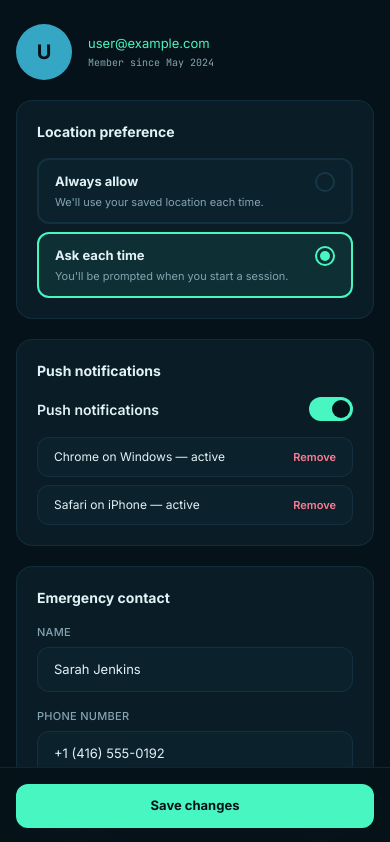
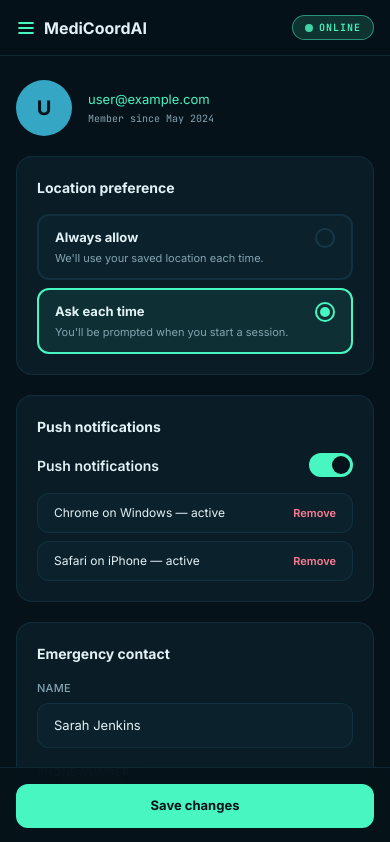
Before and after one commit to Maester-Khris/ai-healthtech-coordinator, a React (Vite) app in the folder webapp/: page /preview/profile in a window 390 px wide. Shown: the top 842 px of the page. Built offline with nearby package versions, Linux system fonts and the light colour scheme; no server answers.

Commit message:
fix(profile): wrap ProfilePage in WebNavBar/MobileTopBar + DrawerMenu, matching SetupPage's chrome pattern

```diff
--- a/webapp/src/pages/ProfilePage.tsx
+++ b/webapp/src/pages/ProfilePage.tsx
@@ -1,6 +1,10 @@
 import { useState } from 'react'
 import type { ReactNode } from 'react'
 import { useBreakpoint } from '../hooks/useBreakpoint'
+import { MobileTopBar } from '../components/mobile/MobileTopBar'
+import { WebNavBar } from '../components/WebNavBar'
+import { UserMenu } from '../components/auth/UserMenu'
+import { DrawerMenu } from '../components/mobile/DrawerMenu'
 import { RadioCard } from '../components/onboarding/fields/RadioCard'
 import { TextField } from '../components/onboarding/fields/TextField'
 import { SelectField } from '../components/onboarding/fields/SelectField'
@@ -28,6 +32,7 @@ function SectionCard({ title, children }: { title: string; children: ReactNode }
 
 export default function ProfilePage() {
   const isMobile = useBreakpoint()
+  const [drawerOpen, setDrawerOpen] = useState(false)
   const [locationPref, setLocationPref] = useState<'always' | 'ask'>('ask')
   const [pushEnabled, setPushEnabled] = useState(true)
   const [devices, setDevices] = useState(PLACEHOLDER_DEVICES)
@@ -42,10 +47,22 @@ export default function ProfilePage() {
   const removeDevice = (id: string) => setDevices(current => current.filter(device => device.id !== id))
 
   return (
-    <div className="min-h-screen text-[13px]" style={{ background: '#061219', color: '#E2F1F5' }}>
+    <div className="min-h-screen flex flex-col text-[13px]" style={{ background: '#061219', color: '#E2F1F5' }}>
+      {isMobile ? (
+        <MobileTopBar mode="browse" severity={null} onMenuOpen={() => setDrawerOpen(true)} />
+      ) : (
+        <WebNavBar rightContent={<UserMenu />} />
+      )}
+
+      {isMobile && <DrawerMenu isOpen={drawerOpen} onClose={() => setDrawerOpen(false)} />}
+
       <div
-        className="mx-auto flex flex-col gap-5"
-        style={{ maxWidth: isMobile ? undefined : 640, padding: isMobile ? '24px 16px 100px' : '40px 24px 120px' }}
+        className="mx-auto flex flex-col gap-5 w-full"
+        style={{
+          maxWidth: isMobile ? undefined : 640,
+          padding: isMobile ? '24px 16px 100px' : '40px 24px 120px',
+          marginTop: isMobile ? 56 : 0,
+        }}
       >
         <div className="flex items-center gap-4">
           <div
```
